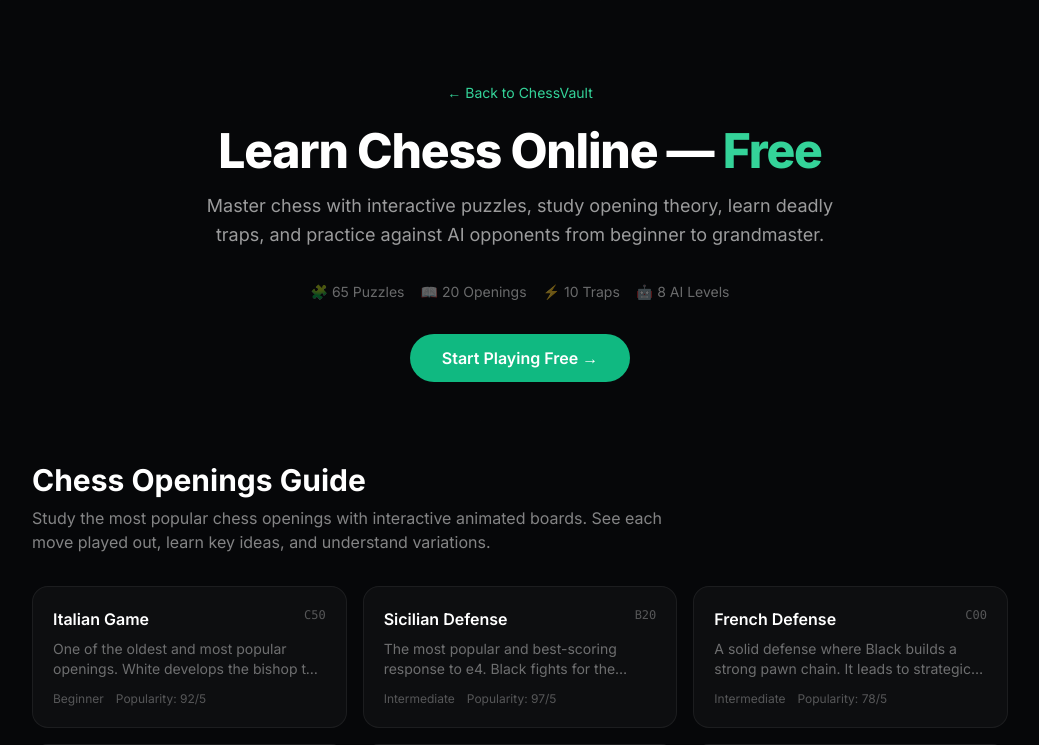
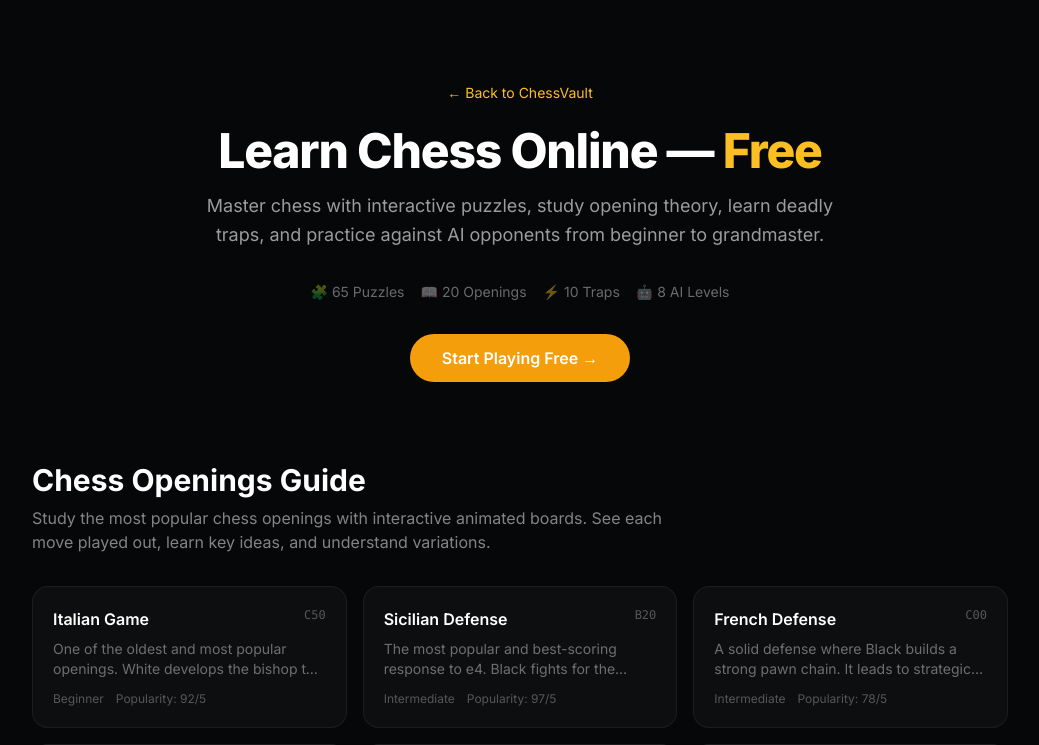
Before and after one commit to nitheesb/chessgrind, a Next.js app: page /learn in a window 1280 px wide. Shown: the top 745 px of the page, without its empty margins (120-1159 px from the left). Built offline with nearby package versions, Linux system fonts and the light colour scheme.

Commit message:
Fix green/emerald theme: update app/globals.css and learn pages to amber/gold
The root app/globals.css still had the old emerald/green CSS variables and
utility classes. Updated all CSS variables, utility references, and
hardcoded emerald Tailwind classes in app/learn/ pages to amber/gold.

```diff
--- a/app/globals.css
+++ b/app/globals.css
@@ -10,41 +10,41 @@
 
 @layer base {
   :root {
-    /* Premium Dark — deep space black with cool emerald/indigo undertones */
-    --background: 224 25% 6%;
-    --foreground: 210 20% 98%;
+    /* Premium Dark — deep navy-charcoal with warm amber-gold accents */
+    --background: 225 20% 5%;
+    --foreground: 210 20% 95%;
 
     /* Slightly lighter than background for depth */
-    --card: 224 20% 9%;
-    --card-foreground: 210 20% 98%;
+    --card: 225 16% 9%;
+    --card-foreground: 210 20% 95%;
 
-    --popover: 224 20% 9%;
-    --popover-foreground: 210 20% 98%;
+    --popover: 225 16% 9%;
+    --popover-foreground: 210 20% 95%;
 
-    /* Vibrant Emerald */
-    --primary: 152 76% 40%;
-    --primary-foreground: 0 0% 100%;
+    /* Amber-Gold Primary */
+    --primary: 38 92% 50%;
+    --primary-foreground: 225 20% 5%;
 
     /* Deep secondary elements */
-    --secondary: 224 20% 12%;
-    --secondary-foreground: 210 20% 98%;
+    --secondary: 225 14% 13%;
+    --secondary-foreground: 210 15% 80%;
 
-    --muted: 224 20% 12%;
-    --muted-foreground: 215 20% 65%;
+    --muted: 225 14% 8%;
+    --muted-foreground: 215 15% 50%;
 
-    /* Warm gold accent */
-    --accent: 43 96% 56%;
-    --accent-foreground: 0 0% 0%;
+    /* Info blue accent */
+    --accent: 215 75% 55%;
+    --accent-foreground: 0 0% 100%;
 
-    --destructive: 0 84% 60%;
-    --destructive-foreground: 0 0% 100%;
+    --destructive: 0 62% 30%;
+    --destructive-foreground: 0 0% 98%;
 
-    --border: 224 20% 16%;
-    --input: 224 20% 16%;
-    --ring: 152 76% 40%;
+    --border: 225 12% 16%;
+    --input: 225 12% 16%;
+    --ring: 38 92% 50%;
 
-    --chart-1: 152 76% 40%;
-    --chart-2: 43 96% 56%;
+    --chart-1: 38 92% 50%;
+    --chart-2: 215 75% 55%;
     --chart-3: 217 91% 60%;
     --chart-4: 283 60% 60%;
     --chart-5: 339 90% 60%;
@@ -52,24 +52,24 @@
     --radius: 1rem;
 
     /* Sidebar matches background but slightly elevated */
-    --sidebar-background: 224 25% 5%;
+    --sidebar-background: 225 20% 5%;
     --sidebar-foreground: 210 20% 96%;
-    --sidebar-primary: 152 76% 40%;
-    --sidebar-primary-foreground: 0 0% 100%;
-    --sidebar-accent: 224 20% 10%;
+    --sidebar-primary: 38 92% 50%;
+    --sidebar-primary-foreground: 225 20% 5%;
+    --sidebar-accent: 225 14% 10%;
     --sidebar-accent-foreground: 210 20% 96%;
-    --sidebar-border: 224 20% 14%;
-    --sidebar-ring: 152 76% 40%;
+    --sidebar-border: 225 12% 14%;
+    --sidebar-ring: 38 92% 50%;
 
     /* Chess Variables */
     --chess-light: 40 30% 90%;
-    --chess-dark: 152 40% 45%;
+    --chess-dark: 38 50% 45%;
     --chess-highlight: 48 100% 55%;
-    --chess-move: 152 76% 40%;
-    --xp-bar: 152 76% 40%;
+    --chess-move: 38 92% 50%;
+    --xp-bar: 38 92% 50%;
     --gold: 43 96% 56%;
-    --glass: 224 20% 10%;
-    --glass-border: 224 20% 18%;
+    --glass: 225 16% 10%;
+    --glass-border: 225 12% 18%;
   }
 }
 
@@ -113,8 +113,7 @@
     box-shadow:
       inset 0 1px 1px 0 rgba(255, 255, 255, 0.08),
       0 8px 32px -4px rgba(0, 0, 0, 0.6),
-      0 0 0 1px rgba(152, 216, 184, 0.1);
-    /* Subtle emerald glow */
+      0 0 0 1px rgba(245, 158, 11, 0.1);
   }
 
   /* ── Subtle Accents — premium tinted borders ── */
@@ -132,7 +131,7 @@
 
   /* ── Text — clean gradient accents ── */
   .text-glow-primary {
-    color: hsl(152 68% 46%);
+    color: hsl(38 92% 50%);
   }
 
   .text-glow-gold {
@@ -142,7 +141,7 @@
   /* ── Gradient Text ── */
   .gradient-text-primary {
     @apply bg-clip-text text-transparent;
-    background-image: linear-gradient(135deg, hsl(152 68% 52%), hsl(170 75% 40%));
+    background-image: linear-gradient(135deg, hsl(38 92% 55%), hsl(35 88% 45%));
   }
 
   .gradient-text-gold {
@@ -442,15 +441,15 @@
 
 @keyframes success-flash {
   0% {
-    box-shadow: 0 0 0 0 rgba(34, 197, 94, 0.4);
+    box-shadow: 0 0 0 0 rgba(245, 158, 11, 0.4);
   }
 
   50% {
-    box-shadow: 0 0 20px 10px rgba(34, 197, 94, 0.2);
+    box-shadow: 0 0 20px 10px rgba(245, 158, 11, 0.2);
   }
 
   100% {
-    box-shadow: 0 0 0 0 rgba(34, 197, 94, 0);
+    box-shadow: 0 0 0 0 rgba(245, 158, 11, 0);
   }
 }
 
@@ -628,10 +627,10 @@
   border-radius: inherit;
   background: conic-gradient(from var(--border-angle, 0deg),
       transparent 0%,
-      hsl(152 68% 46%) 12.5%,
+      hsl(38 92% 50%) 12.5%,
       transparent 25%,
       transparent 50%,
-      hsl(38 95% 52%) 62.5%,
+      hsl(215 75% 55%) 62.5%,
       transparent 75%);
   -webkit-mask: linear-gradient(#fff 0 0) content-box, linear-gradient(#fff 0 0);
   -webkit-mask-composite: xor;
@@ -761,7 +760,7 @@
   background: linear-gradient(110deg,
       hsl(0 0% 97%) 0%,
       hsl(0 0% 97%) 40%,
-      hsl(152 68% 52%) 50%,
+      hsl(38 92% 55%) 50%,
       hsl(0 0% 97%) 60%,
       hsl(0 0% 97%) 100%);
   background-size: 200% 100%;
@@ -781,7 +780,7 @@
   position: absolute;
   inset: -2px;
   border-radius: inherit;
-  border: 1px solid hsl(152 68% 46% / 0.2);
+  border: 1px solid hsl(38 92% 50% / 0.2);
   opacity: 0;
   animation: pulse-ring-expand 3s ease-out infinite;
 }
@@ -895,7 +894,7 @@
   inset: 0;
   border-radius: inherit;
   padding: 1px;
-  background: linear-gradient(135deg, hsl(152 68% 46% / 0.2), hsl(38 95% 52% / 0.12), hsl(211 100% 54% / 0.15));
+  background: linear-gradient(135deg, hsl(38 92% 50% / 0.2), hsl(215 75% 55% / 0.12), hsl(211 100% 54% / 0.15));
   -webkit-mask: linear-gradient(#fff 0 0) content-box, linear-gradient(#fff 0 0);
   -webkit-mask-composite: xor;
   mask-composite: exclude;
@@ -1049,7 +1048,7 @@
   left: 10%;
   right: 10%;
   height: 1px;
-  background: linear-gradient(90deg, transparent, rgba(48, 209, 88, 0.4), transparent);
+  background: linear-gradient(90deg, transparent, rgba(245, 158, 11, 0.4), transparent);
   border-radius: 1px;
 }
 
@@ -1190,7 +1189,7 @@
   width: 2.5px;
   height: 50%;
   border-radius: 0 2px 2px 0;
-  background: hsl(152 68% 46%);
+  background: hsl(38 92% 50%);
 }
 
 /* ═══════════════════════════
@@ -1199,10 +1198,10 @@
 
 .xp-bar-fill {
   background: linear-gradient(90deg,
-      hsl(152 68% 38%),
-      hsl(152 68% 46%),
-      hsl(165 70% 42%),
-      hsl(152 68% 46%));
+      hsl(38 88% 42%),
+      hsl(38 92% 50%),
+      hsl(43 96% 52%),
+      hsl(38 92% 50%));
   background-size: 300% 100%;
   animation: gradient-shift 3s ease infinite;
 }
--- a/app/learn/page.tsx
+++ b/app/learn/page.tsx
@@ -34,11 +34,11 @@ export default function LearnPage() {
       <header className="relative overflow-hidden px-6 py-20 text-center">
         <div className="absolute inset-0 opacity-[0.03]" style={{ backgroundImage: 'linear-gradient(rgba(255,255,255,.1) 1px,transparent 1px),linear-gradient(90deg,rgba(255,255,255,.1) 1px,transparent 1px)', backgroundSize: '60px 60px' }} />
         <div className="relative mx-auto max-w-3xl">
-          <Link href="/" className="inline-flex items-center gap-2 text-sm text-emerald-400 hover:text-emerald-300 mb-6 transition-colors">
+          <Link href="/" className="inline-flex items-center gap-2 text-sm text-amber-400 hover:text-amber-300 mb-6 transition-colors">
             ← Back to ChessVault
           </Link>
           <h1 className="text-4xl md:text-5xl font-extrabold tracking-tight mb-4">
-            Learn Chess Online — <span className="text-emerald-400">Free</span>
+            Learn Chess Online — <span className="text-amber-400">Free</span>
           </h1>
           <p className="text-lg text-white/60 max-w-2xl mx-auto leading-relaxed">
             Master chess with interactive puzzles, study opening theory, learn deadly traps, and practice against AI opponents from beginner to grandmaster.
@@ -51,7 +51,7 @@ export default function LearnPage() {
           </div>
           <Link
             href="/"
-            className="mt-8 inline-flex items-center gap-2 px-8 py-3 rounded-full bg-emerald-500 text-white font-semibold hover:bg-emerald-400 transition-colors"
+            className="mt-8 inline-flex items-center gap-2 px-8 py-3 rounded-full bg-amber-500 text-white font-semibold hover:bg-amber-400 transition-colors"
           >
             Start Playing Free →
           </Link>
@@ -70,10 +70,10 @@ export default function LearnPage() {
               <Link
                 key={opening.id}
                 href={`/learn/openings/${opening.id}`}
-                className="group p-5 rounded-2xl bg-white/[0.03] border border-white/[0.06] hover:border-emerald-500/30 hover:bg-white/[0.05] transition-all"
+                className="group p-5 rounded-2xl bg-white/[0.03] border border-white/[0.06] hover:border-amber-500/30 hover:bg-white/[0.05] transition-all"
               >
                 <div className="flex items-start justify-between mb-2">
-                  <h3 className="font-semibold text-white group-hover:text-emerald-400 transition-colors">{opening.name}</h3>
+                  <h3 className="font-semibold text-white group-hover:text-amber-400 transition-colors">{opening.name}</h3>
                   <span className="text-xs text-white/30 font-mono">{opening.eco}</span>
                 </div>
                 <p className="text-sm text-white/40 line-clamp-2 mb-3">{opening.description}</p>
@@ -94,7 +94,7 @@ export default function LearnPage() {
           </p>
 
           {[
-            { label: 'Beginner Puzzles (Easy)', puzzles: easyPuzzles, color: 'emerald' },
+            { label: 'Beginner Puzzles (Easy)', puzzles: easyPuzzles, color: 'amber' },
             { label: 'Intermediate Puzzles (Medium)', puzzles: mediumPuzzles, color: 'amber' },
             { label: 'Advanced Puzzles (Hard)', puzzles: hardPuzzles, color: 'red' },
           ].map(group => group.puzzles.length > 0 && (
@@ -105,9 +105,9 @@ export default function LearnPage() {
                   <Link
                     key={puzzle.id}
                     href={`/learn/puzzles/${puzzle.id}`}
-                    className="group p-4 rounded-xl bg-white/[0.03] border border-white/[0.06] hover:border-emerald-500/30 hover:bg-white/[0.05] transition-all"
+                    className="group p-4 rounded-xl bg-white/[0.03] border border-white/[0.06] hover:border-amber-500/30 hover:bg-white/[0.05] transition-all"
                   >
-                    <h4 className="font-medium text-white group-hover:text-emerald-400 transition-colors mb-1">{puzzle.title}</h4>
+                    <h4 className="font-medium text-white group-hover:text-amber-400 transition-colors mb-1">{puzzle.title}</h4>
                     <p className="text-xs text-white/40 line-clamp-2 mb-2">{puzzle.description}</p>
                     <div className="flex gap-2 text-xs text-white/30">
                       <span>Rating: {puzzle.rating}</span>
@@ -132,9 +132,9 @@ export default function LearnPage() {
               <Link
                 key={trap.id}
                 href={`/learn/traps/${trap.id}`}
-                className="group p-5 rounded-2xl bg-white/[0.03] border border-white/[0.06] hover:border-emerald-500/30 hover:bg-white/[0.05] transition-all"
+                className="group p-5 rounded-2xl bg-white/[0.03] border border-white/[0.06] hover:border-amber-500/30 hover:bg-white/[0.05] transition-all"
               >
-                <h3 className="font-semibold text-white group-hover:text-emerald-400 transition-colors mb-1">{trap.name}</h3>
+                <h3 className="font-semibold text-white group-hover:text-amber-400 transition-colors mb-1">{trap.name}</h3>
                 <p className="text-xs text-white/30 mb-2">From the {trap.opening} · {trap.side === 'white' ? 'White' : 'Black'} to move</p>
                 <p className="text-sm text-white/40 line-clamp-2">{trap.description}</p>
               </Link>
@@ -155,7 +155,7 @@ export default function LearnPage() {
             ].map(item => (
               <details key={item.q} className="group">
                 <summary className="cursor-pointer text-lg font-semibold text-white/80 hover:text-white transition-colors list-none flex items-center gap-2">
-                  <span className="text-emerald-400 group-open:rotate-90 transition-transform">›</span>
+                  <span className="text-amber-400 group-open:rotate-90 transition-transform">›</span>
                   {item.q}
                 </summary>
                 <p className="mt-2 ml-5 text-white/50 leading-relaxed">{item.a}</p>
@@ -165,12 +165,12 @@ export default function LearnPage() {
         </section>
 
         {/* CTA */}
-        <section className="text-center py-12 rounded-3xl bg-gradient-to-b from-emerald-500/10 to-transparent border border-emerald-500/10">
+        <section className="text-center py-12 rounded-3xl bg-gradient-to-b from-amber-500/10 to-transparent border border-amber-500/10">
           <h2 className="text-2xl font-bold mb-3">Ready to improve your chess?</h2>
           <p className="text-white/50 mb-6">Start with a quick puzzle or explore an opening — no signup needed.</p>
           <Link
             href="/"
-            className="inline-flex items-center gap-2 px-8 py-3 rounded-full bg-emerald-500 text-white font-semibold hover:bg-emerald-400 transition-colors"
+            className="inline-flex items-center gap-2 px-8 py-3 rounded-full bg-amber-500 text-white font-semibold hover:bg-amber-400 transition-colors"
           >
             Start Playing Free →
           </Link>
```
Also changed, not shown: app/learn/openings/[id]/page.tsx (+7 -7 lines), app/learn/puzzles/[id]/page.tsx (+7 -7 lines), app/learn/traps/[id]/page.tsx (+7 -7 lines).
